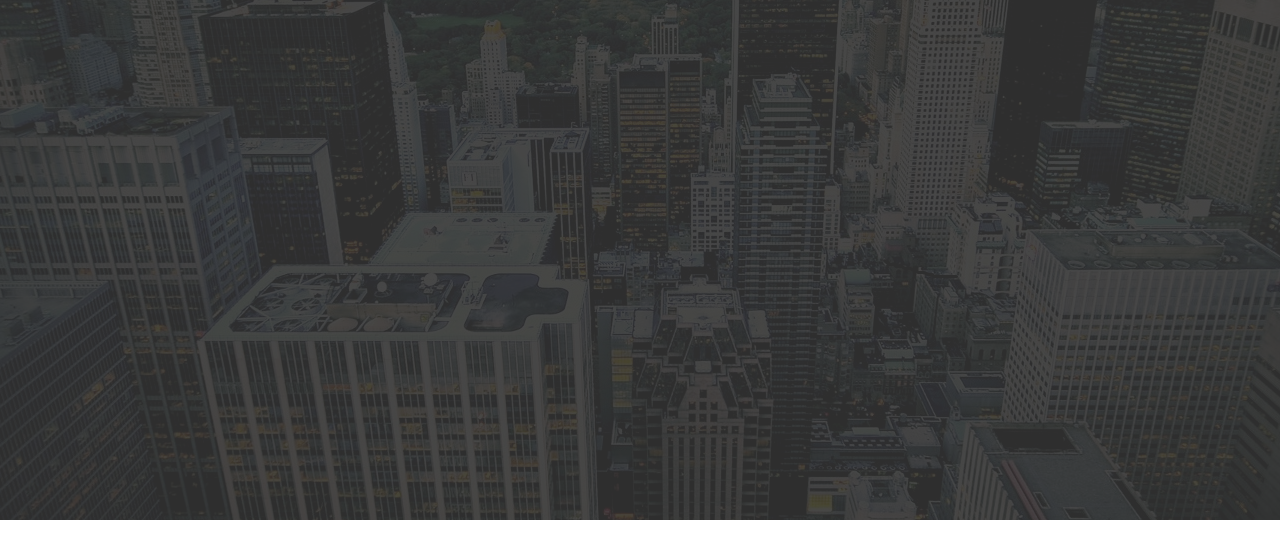
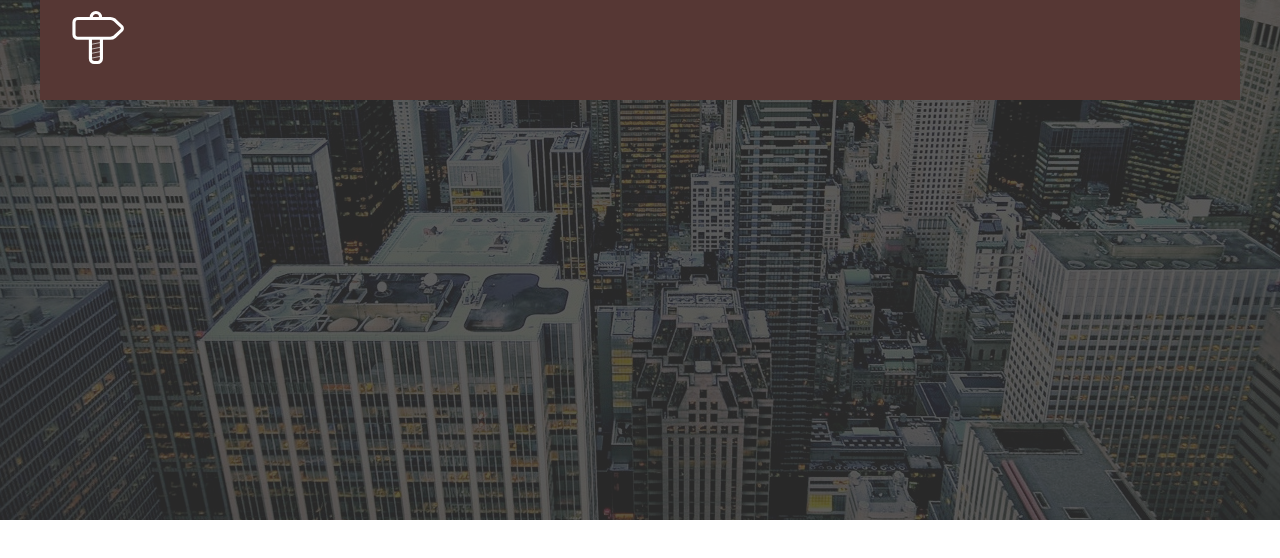
Before and after one commit to imilyutkin/TripApp, a website: page design/app/index.html in a window 1280 px wide. Drawn offline with Linux system fonts and the light colour scheme.

Commit message:
added logo and top line bg

```diff
--- a/design/app/index.html
+++ b/design/app/index.html
@@ -8,8 +8,15 @@
   <link rel="stylesheet" href="css/media.min.css">
 </head>
 <body>
-  <div class="header">
-
+  <div class="top-line">
+    <div class="container">
+      <div class="row header-row">
+        <div class="col-md-2">
+          <a href="#" class="logo"><img src="img/logo.svg" alt=""></a>
+        </div>
+        <div class="col-md-7"></div>
+      </div>
+    </div>
   </div>
 </body>
 </html>
--- a/design/sass/main.sass
+++ b/design/sass/main.sass
@@ -1,16 +1,27 @@
 @import "bourbon"
 
-.header
+.top-line
   background-image: url("/img/ny.jpg")
   background-position: center
   width: 100%
   height: 520px
   position: relative
 
-.header::before
-  content: ''
-  position: absolute
-  width: 100%
-  height: 100%
-  background-color: #333
-  opacity: 0.9
+
+  .logo
+      img
+        width: 80px
+
+  &::before
+    content: ''
+    position: absolute
+    top: 0
+    left: 0
+    width: 100%
+    height: 100%
+    background-color: #333
+    opacity: 0.8
+
+.header-row
+  background-color: #E74B3C
+  height: 100px
```
Also changed, not shown: design/app/css/main.min.css, design/app/img/logo.svg (added).
